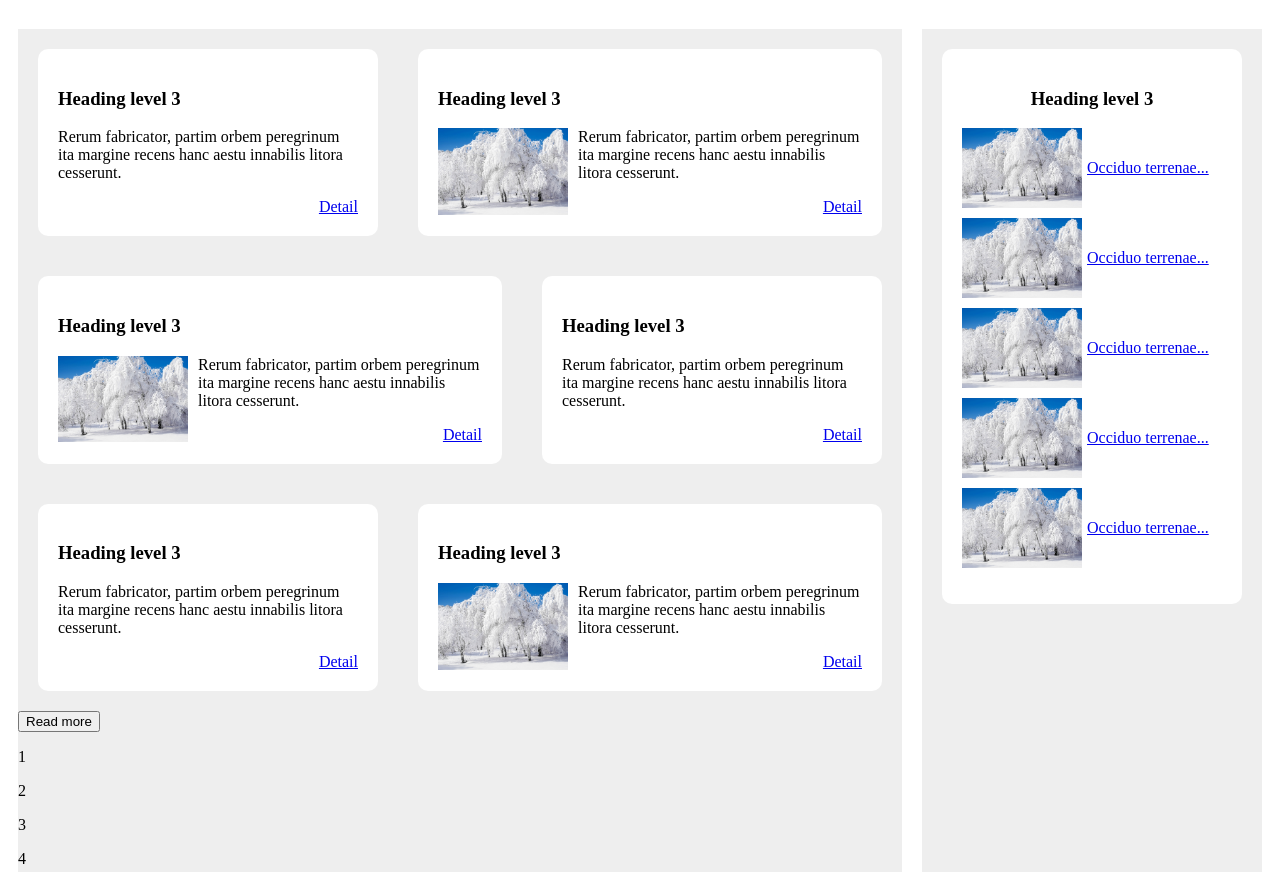
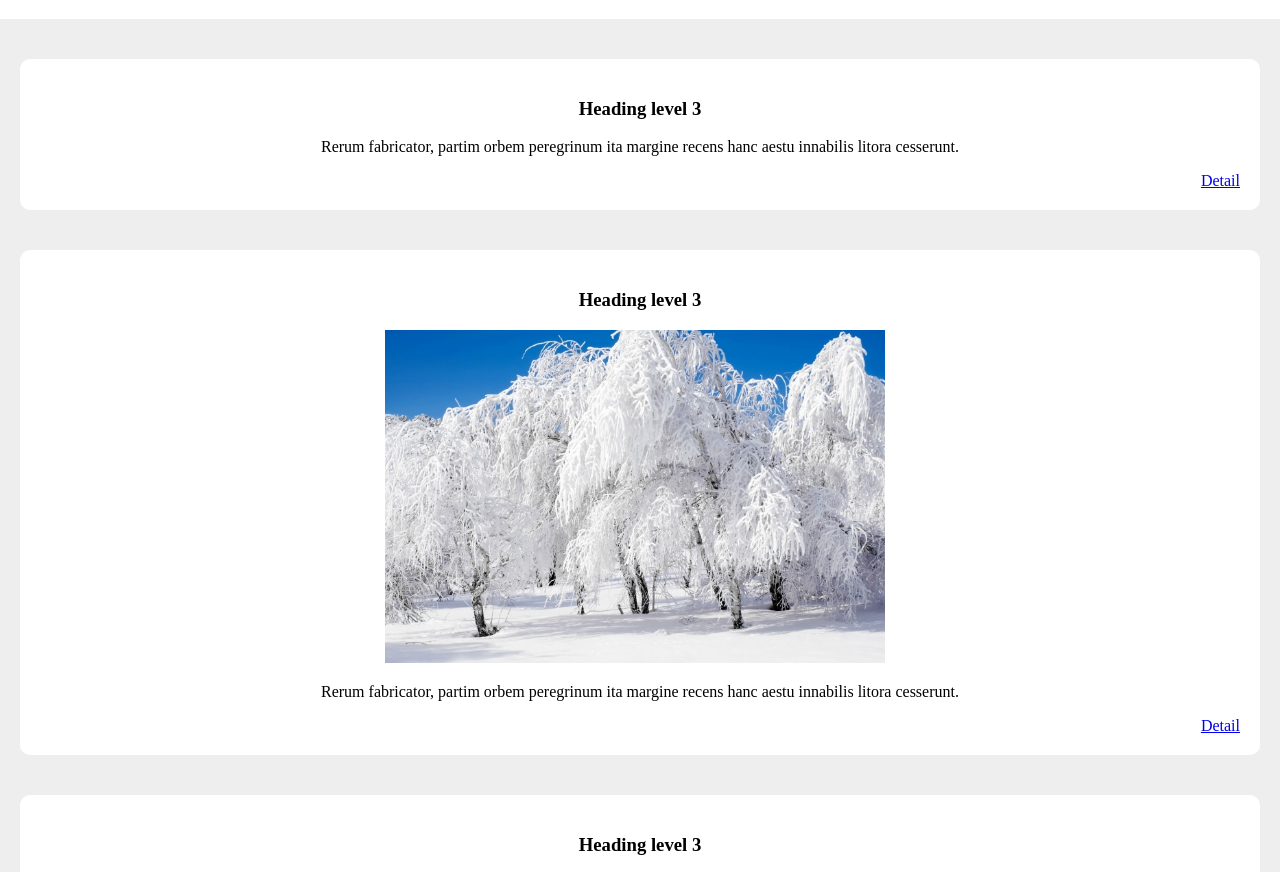
Before and after one commit to TinaBalakh/Blog, a plain HTML site: page index.html in a window 1280 px wide. Shown: the part 61-933 px from the top of the page. Drawn offline with Linux system fonts and the light colour scheme.

Commit message:
pagination and media

```diff
--- a/blog.css
+++ b/blog.css
@@ -97,3 +97,76 @@ aside h3 {
     width: 100%;
     display: block;
 }
+.pages {
+    text-align: center;
+    background: #ffffff;
+    max-width: 500px;
+    border-radius: 10px;
+    margin: 20px auto 20px auto;
+}
+
+.pages p {
+    border: 3px solid black;
+    background: #2196F3;
+    display: inline-block;
+    text-align: center;
+    margin: 15px;
+    padding: 20px;
+    width: 10px;
+    height: 10px;
+    border-radius: 28px;
+    font-size: 23px;
+    line-height: 12px;
+}
+
+span {
+}
+
+.article__read-more {
+    text-align: center;
+}
+
+button {
+    width: 170px;
+    height: 30px;
+}
+
+@media screen and (max-width: 1280px) {
+
+    .article {
+        margin: 20px 0 20px 0;
+        width: 100%;
+        text-align: center;
+    }
+
+    .article.article--lg img {
+        width: 100%;
+        float: none;
+        max-width: 500px;
+    }
+
+    .article h3 {
+        text-align: center;
+    }
+
+    section {
+        margin: 0;
+        padding: 20px;
+    }
+
+    body {
+        margin: 0;
+    }
+
+    .pages p {
+        padding: 10px;
+        border: 1px solid black;
+        font-size: 15px;
+        margin: 10px;
+    }
+
+    aside {
+        display: none;
+    }
+
+}
--- a/index.html
+++ b/index.html
@@ -3,6 +3,7 @@
 <head>
 	<title>index</title>
 	<link rel="stylesheet" type="text/css" href="blog.css">
+	<meta name="viewport" content="width=device-width, initial-scale=1">
 </head>
 <body>
 	<h1>Heading level 1</h1>
```
